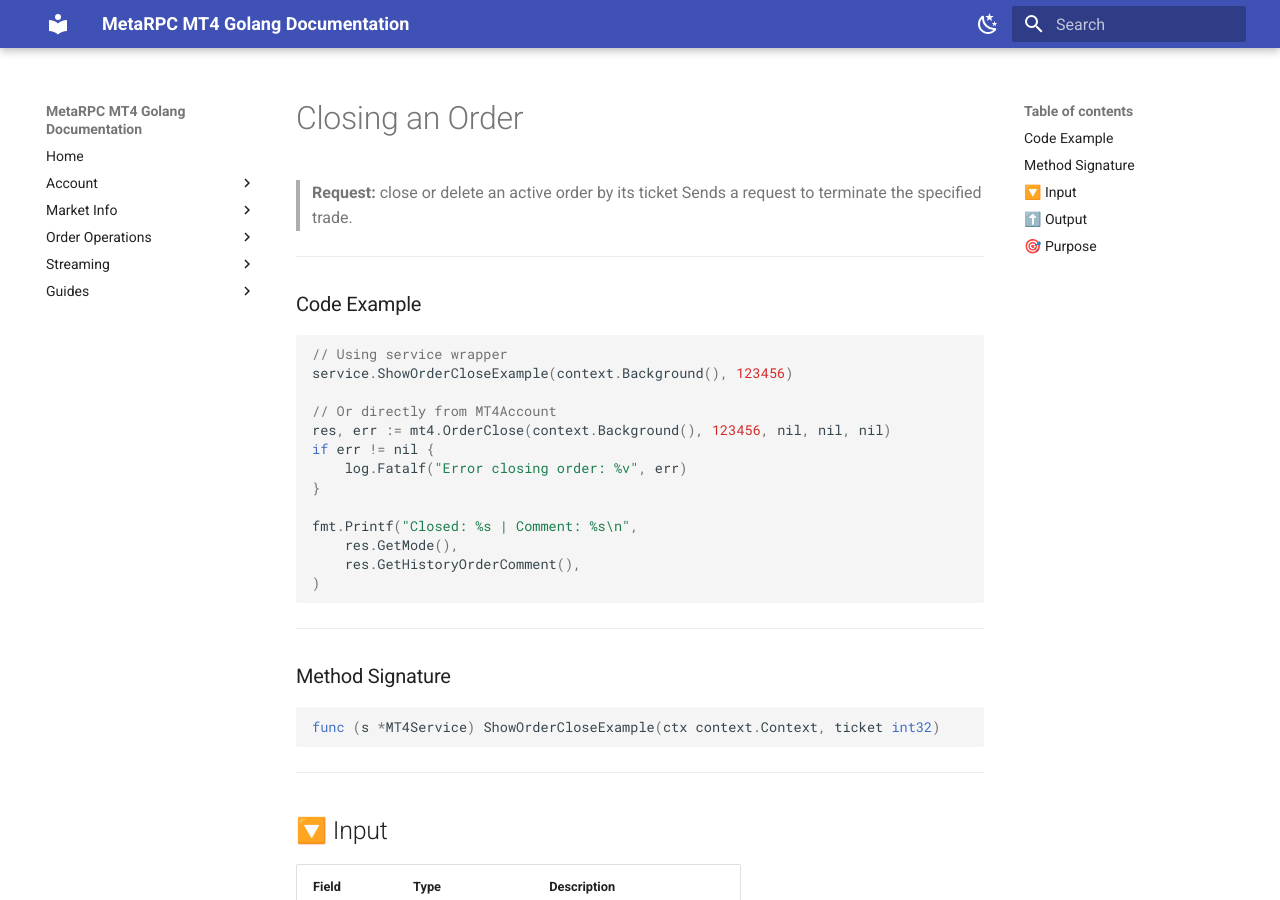
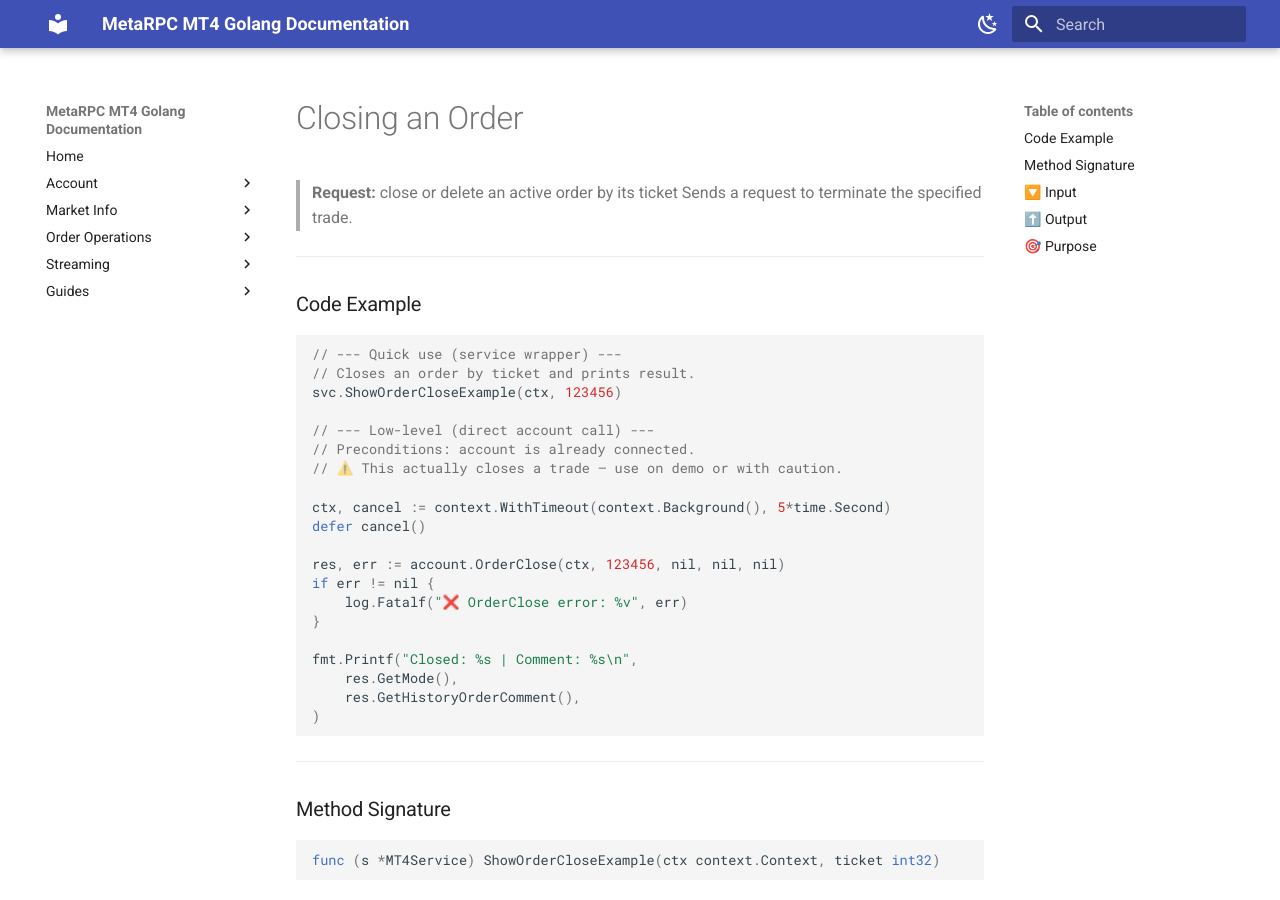
Before and after one commit to MetaRPC/GoMT4, an MkDocs documentation site: the page built from docs/Order_Operations/OrderCloseExample.md, in a window 1280 px wide and 900 px high. Built offline with MkDocs 1.6.1 and Material for MkDocs 9.7.7, drawn with Linux system fonts in a browser that asks for light colours.

Commit message:
Update OrderCloseExample.md

````diff
--- a/docs/Order_Operations/OrderCloseExample.md
+++ b/docs/Order_Operations/OrderCloseExample.md
@@ -8,13 +8,20 @@
 ### Code Example
 
 ```go
-// Using service wrapper
-service.ShowOrderCloseExample(context.Background(), 123456)
+// --- Quick use (service wrapper) ---
+// Closes an order by ticket and prints result.
+svc.ShowOrderCloseExample(ctx, 123456)
 
-// Or directly from MT4Account
-res, err := mt4.OrderClose(context.Background(), 123456, nil, nil, nil)
+// --- Low-level (direct account call) ---
+// Preconditions: account is already connected.
+// ⚠️ This actually closes a trade — use on demo or with caution.
+
+ctx, cancel := context.WithTimeout(context.Background(), 5*time.Second)
+defer cancel()
+
+res, err := account.OrderClose(ctx, 123456, nil, nil, nil)
 if err != nil {
-    log.Fatalf("Error closing order: %v", err)
+    log.Fatalf("❌ OrderClose error: %v", err)
 }
 
 fmt.Printf("Closed: %s | Comment: %s\n",
````
